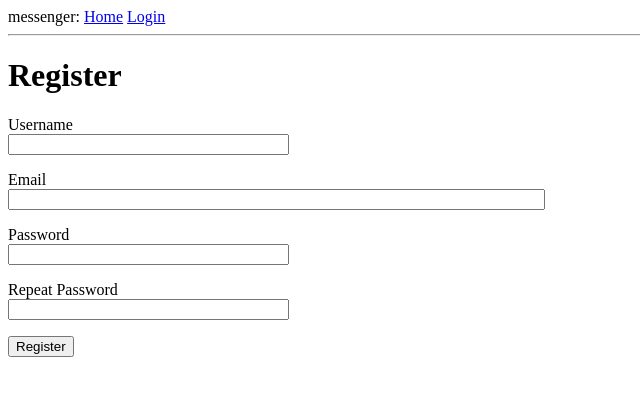
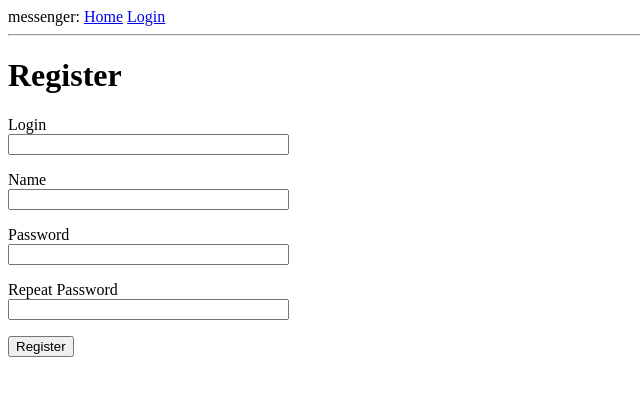
Before and after one commit to Maks-ti/messenger, a Flask app: page /register in a window 1280 px wide. Shown: the top 396 px of the page, without its empty margins (0-640 px from the left). Run offline with Flask 2, Linux system fonts and the light colour scheme.

Commit message:
changed files

```diff
--- a/app/forms.py
+++ b/app/forms.py
@@ -9,28 +9,33 @@ from app.models import User, Users
 
 
 class LoginForm(FlaskForm):
-    username = StringField('Username', validators=[DataRequired()])
+    login = StringField('Login', validators=[DataRequired()])
     password = PasswordField('Password', validators=[DataRequired()])
     remember_me = BooleanField('Remember Me')
     submit = SubmitField('Sign In')
 
 
 class RegistrationForm(FlaskForm):
-    username = StringField('Username', validators=[DataRequired()])
-    email = StringField('Email', validators=[DataRequired(), Email()])
+    login = StringField('Login', validators=[DataRequired()])
+    # email removed
+    # email = StringField('Email', validators=[DataRequired(), Email()])
+    name = StringField('Name', validators=[DataRequired()])
     password = PasswordField('Password', validators=[DataRequired()])
     password2 = PasswordField(
         'Repeat Password', validators=[DataRequired(), EqualTo('password')])
     submit = SubmitField('Register')
 
-    def validate_username(self, username):
-        user: User = Users.get_by_username(username.data)
+    def validate_login(self, login):
+        user: User = Users.get_by_login(login.data)
         if user is not None:
             raise ValidationError('Please use a different username.')
         return
 
+    '''
+    # removed with email field
     def validate_email(self, email):
         user: User = Users.get_by_email(email.data)
         if user is not None:
             raise ValidationError('Please use a different email address.')
         return
+    '''
--- a/app/models.py
+++ b/app/models.py
@@ -36,7 +36,7 @@ class _DataBase(object):
     '''
     _db_name = 'messenger'
     _db_user = 'maxti'
-    _user_password = '********'
+    _user_password = '1Alexandr1'
     _db_host = 'localhost'
     _db_port = '5432'
 
@@ -136,7 +136,7 @@ class User(UserMixin, Entity):
         self.password_hash = generate_password_hash(password)
 
 
-    def check_password(self, password):
+    def check_password(self, password: str):
         return check_password_hash(self.password_hash, password)
 
 
@@ -540,4 +540,5 @@ class Comments(Table):
 @login.user_loader
 def load_user(id: str):
     user: User = Users.get_by_id(int(id))
+    print(f'user loaded; user = {user}')
     return user
--- a/app/routes.py
+++ b/app/routes.py
@@ -15,6 +15,11 @@ from app.models import Users, User
 @app.route('/index')
 @login_required
 def index():
+    '''
+    условно домашняя страница
+    с лентой новостей (из постов юзеров на которых
+    текущий юзер подписан
+    '''
     user = {'username': 'maks-ti'}
     posts = [
         {
@@ -46,7 +51,8 @@ def login():
     если некоректно - False
     '''
     if form.validate_on_submit():
-        user: User = Users.get_by_username(form.username.data) # получение объекта пользователя
+        # получение объекта пользователя
+        user: User = Users.get_by_login(form.login.data)
         if user is None or not user.check_password(form.password.data):
             flash('Invalid username or password')
             return redirect(url_for('login'))
@@ -71,7 +77,7 @@ def register():
         return redirect(url_for('index'))
     form = RegistrationForm()
     if form.validate_on_submit():
-        user: User = User(username=form.username.data, email=form.email.data)
+        user: User = User(login=form.login.data, name=form.name.data)
         user.set_password(form.password.data)
         # добавляем нового пользователя в базу
         Users.add(user)
@@ -80,10 +86,10 @@ def register():
     return render_template('register.html', title='Register', form=form)
 
 
-@app.route('/user/<username>')
+@app.route('/user/<login>')
 @login_required
-def user(username):
-    user: User = Users.get_by_username(username)
+def user(login):
+    user: User = Users.get_by_login(login)
     if user is None:
         abort(404)
     posts = [
@@ -97,4 +103,10 @@ def user(username):
 #chcp 1251
 #PATH C:\Program Files\PostgreSQL\14\bin;%PATH%
 #psql -h localhost -p 5432 -d weather_parser -U maxti
+#psql -h localhost -p 5432 -d messenger -U maxti
+
+# активировать виртуальную среду
 #C:\Users\maxti\PycharmProjects\messenger>venv\Scripts\activate
+
+# запустить flask
+# python -m flask run --port 5000
--- a/app/templates/base.html
+++ b/app/templates/base.html
@@ -16,7 +16,7 @@
             {% if current_user.is_anonymous %}
             <a href="{{ url_for('login') }}">Login</a>
             {% else %}
-            <a href="{{ url_for('user', username=current_user.username) }}">Profile</a>
+            <a href="{{ url_for('user', login=current_user.login) }}">Profile</a>
             <a href="{{ url_for('logout') }}">Logout</a>
             {% endif %}
         </div>
--- a/app/templates/index.html
+++ b/app/templates/index.html
@@ -1,7 +1,7 @@
 {% extends "base.html" %}
 
 {% block content %}
-    <h1>Hi, {{ current_user.username }}!</h1>
+    <h1>Hi, {{ current_user.name }}!</h1>
     {% for post in posts %}
     <div><p>{{ post.author.username }} says: <b>{{ post.body }}</b></p></div>
     {% endfor %}
--- a/app/templates/login.html
+++ b/app/templates/login.html
@@ -8,9 +8,9 @@
     <form action="" method="post" novalidate>
         {{ form.hidden_tag()}}
         <p>
-            {{ form.username.label }} <br>
-            {{ form.username(size=32) }}<br>
-            {% for error in form.username.errors %}
+            {{ form.login.label }} <br>
+            {{ form.login(size=32) }}<br>
+            {% for error in form.login.errors %}
             <span style="color: red;">[{{ error }}]</span>
             {% endfor %}
         </p>
--- a/app/templates/register.html
+++ b/app/templates/register.html
@@ -8,16 +8,16 @@
     <form action="" method="post">
         {{ form.hidden_tag() }}
         <p>
-            {{ form.username.label }}<br>
-            {{ form.username(size=32) }}<br>
-            {% for error in form.username.errors %}
+            {{ form.login.label }}<br>
+            {{ form.login(size=32) }}<br>
+            {% for error in form.login.errors %}
             <span style="color: red;">[{{ error }}]</span>
             {% endfor %}
         </p>
         <p>
-            {{ form.email.label }}<br>
-            {{ form.email(size=64) }}<br>
-            {% for error in form.email.errors %}
+            {{ form.name.label }}<br>
+            {{ form.name(size=32) }}<br>
+            {% for error in form.name.errors %}
             <span style="color: red;">[{{ error }}]</span>
             {% endfor %}
         </p>
```
